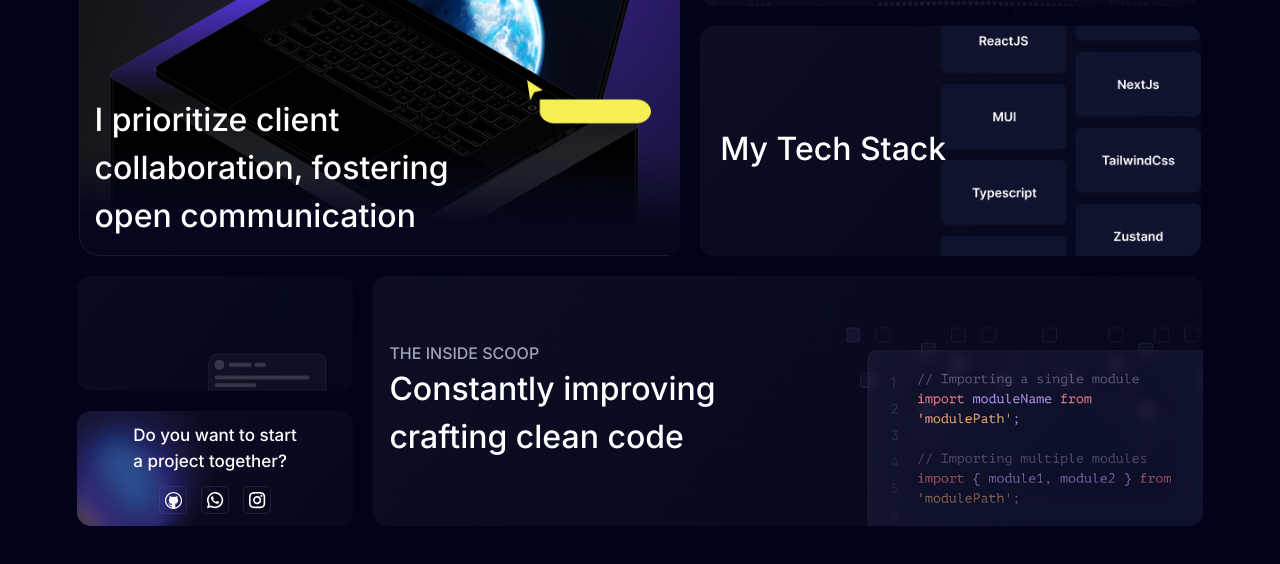
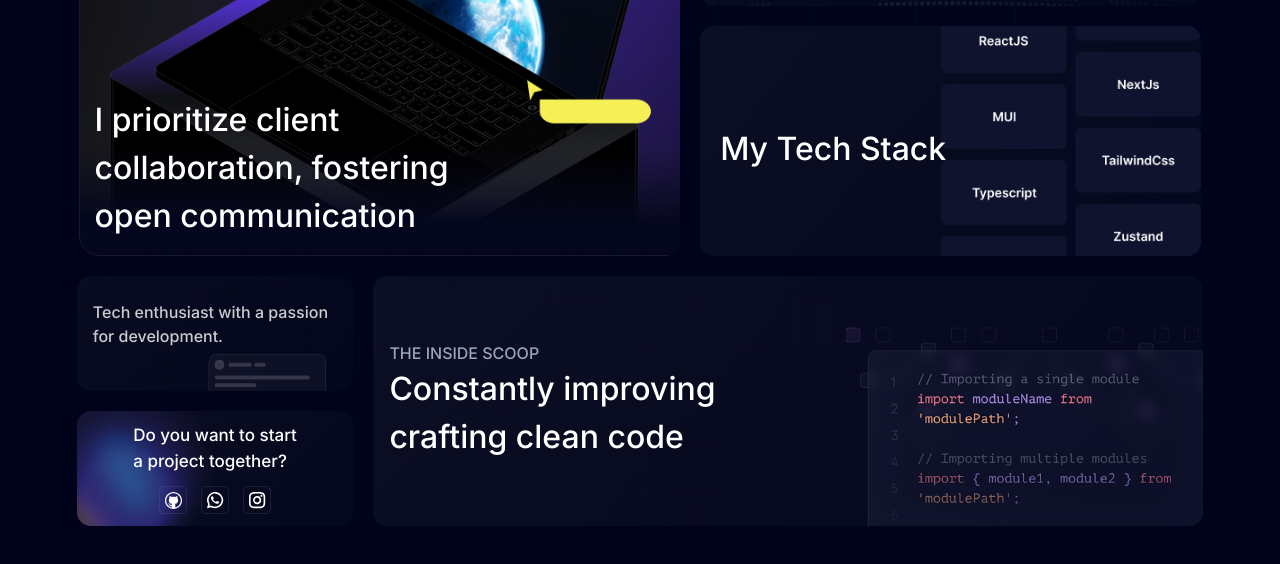
Before and after one commit to hoseinmohammadi-dev/Portfolio, a Next.js app: page / in a window 1280 px wide. Shown: the part 757-1321 px from the top of the page. Built offline with nearby package versions, Linux system fonts and the light colour scheme.

Commit message:
sec1 part3

```diff
--- a/src/app/page.jsx
+++ b/src/app/page.jsx
@@ -39,7 +39,7 @@
               style={{ background: "var(--fill-gradient)" }}>
               <img src='/image/grid-pattern.svg' alt='' className='absolute bottom-0 left-0 w-auto h-full scale-150' />
               <img src='/image/sectionInput.png' alt='' className='absolute -bottom-10 -right-15 md:-right-1 lg:-right-13 w-auto h-full scale-50 md:scale-80 lg:scale-50' />
-
+              <p className='text-[18px] sm:text-[22px] md:text-[26px] lg:text-[16px] mt-6 sm:mt-10 md:mt-6 ml-4 lg:ml-4 md:w-[80%] lg:w-[90%]'>Tech enthusiast with a passion for development.</p>
             </div>
 
             <div className='order-3 relative h-[125px] lg:h-[115px] rounded-(--border-radius) overflow-hidden'
```
